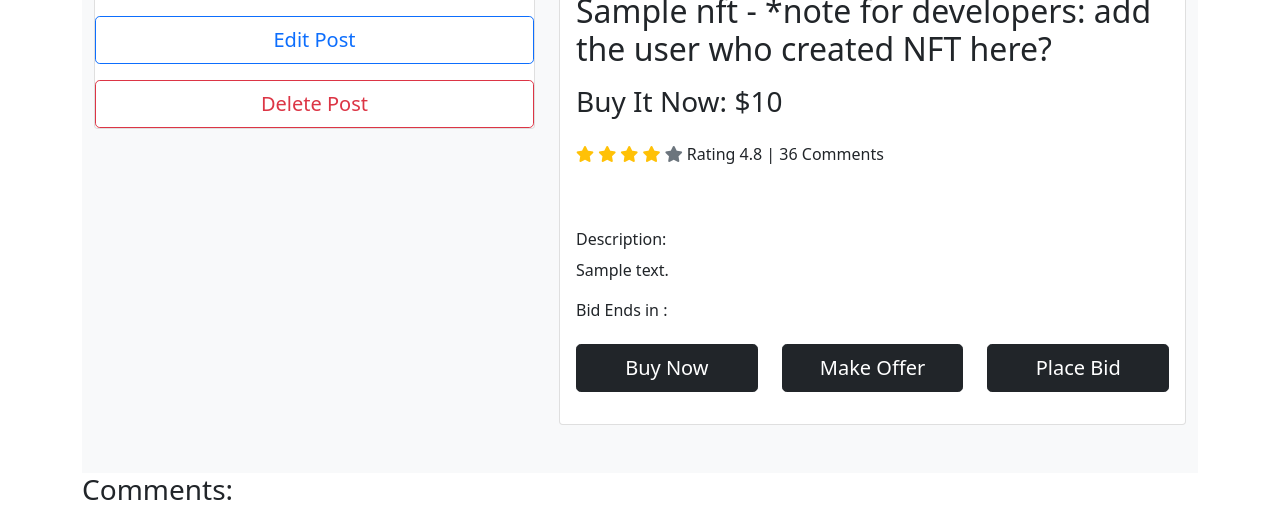
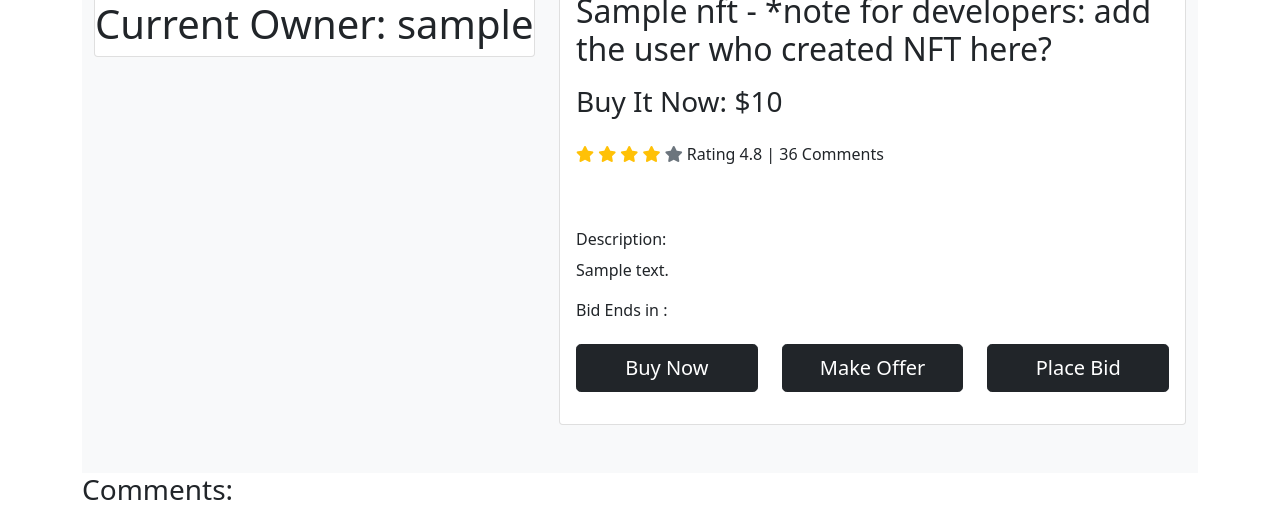
Before and after one commit to AustinLeaming/nft-exchange, a Django app: template main_app/templates/nfts/detail.html in a window 1280 px wide. Shown: the part 129-636 px from the top of the page. Run offline with Django 3.2, Linux system fonts and the light colour scheme; the template is opened without the code that fills it: values that come from a table or form of the project are taken from there, others are empty; tables that the repository leaves empty hold one stand-in row (values such as "Sample post").

Commit message:
only owner can delete and edit

```diff
--- a/main_app/templates/nfts/detail.html
+++ b/main_app/templates/nfts/detail.html
@@ -13,8 +13,15 @@
               {% empty %}
                 <div class="card-img">No Photo</div>
               {% endfor %}
-              <a class="mt-3 btn btn-outline-primary btn-lg btn-block" href="{% url 'nfts_update' nft.id %}">Edit Post</a>
-              <a class="mt-3 btn btn-outline-danger btn-lg btn-block" href="{% url 'nfts_delete' nft.id %}">Delete Post</a>
+
+            <td>
+              {% if nft.user == user %}
+                <a class="mt-3 btn btn-outline-primary btn-lg btn-block" href="{% url 'nfts_update' nft.id %}">Edit Post</a>
+                <a class="mt-3 btn btn-outline-danger btn-lg btn-block" href="{% url 'nfts_delete' nft.id %}">Delete Post</a>
+              {% endif %}
+            </td>
+
+              <h1>Current Owner: {{ nft.user }}</h1>
           </div>
           <div class="row">
             <!--Start Controls-->
--- a/main_app/views.py
+++ b/main_app/views.py
@@ -31,6 +31,7 @@ class NftUpdate(LoginRequiredMixin, UpdateView):
 class NftDelete(LoginRequiredMixin, DeleteView):
     model = Nft
     success_url = '/nfts/'
+
 
 
 
```
Also changed, not shown: main_app/forms.py (line endings or trailing spaces), main_app/models.py (line endings or trailing spaces).
